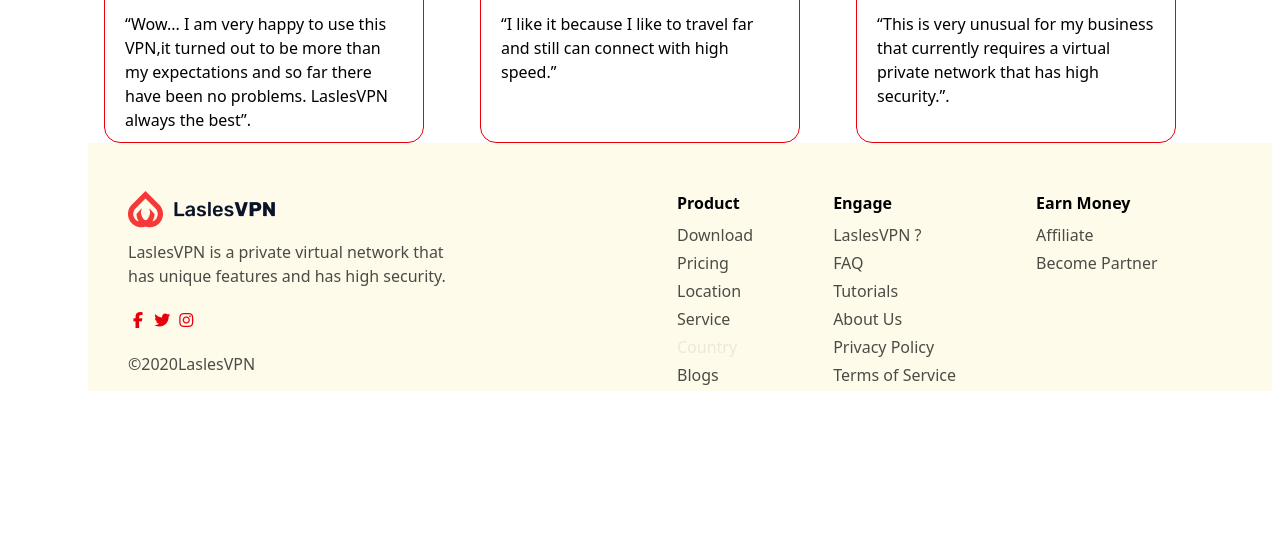
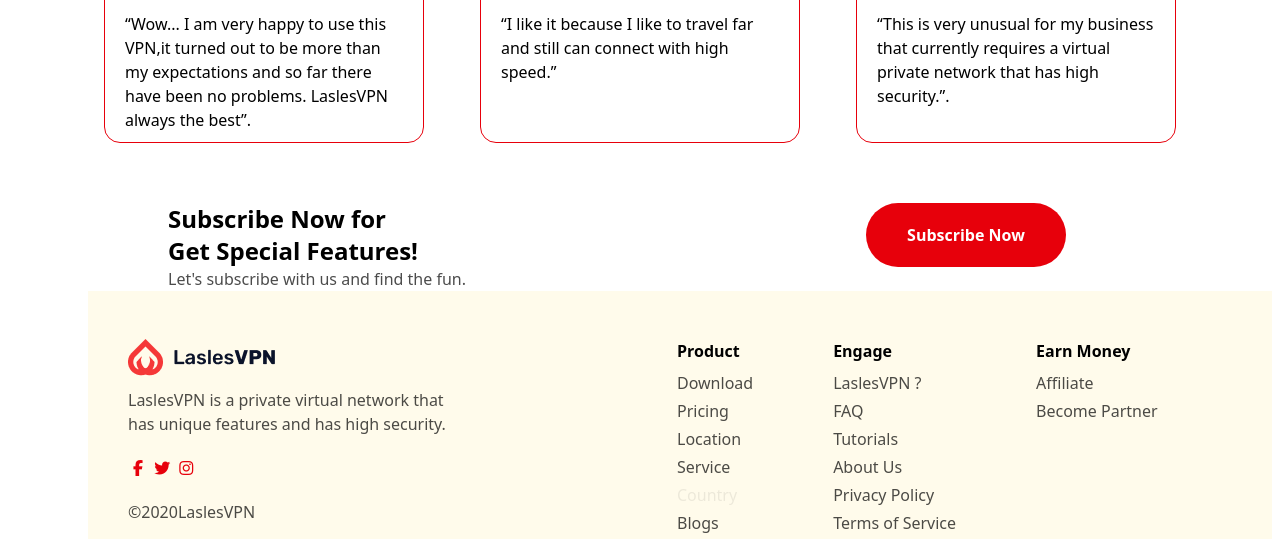
Before and after one commit to elyse-iradukunda/TailwindCss, a website: page public/index.html in a window 1280 px wide. Shown: the part 2164-2711 px from the top of the page. Before the commit the page ends 2563 px from the top, so only its background shows below. Drawn offline with nearby package versions, Linux system fonts and the light colour scheme.

Commit message:
to day's last changes on this vpn cloning

```diff
--- a/public/index.html
+++ b/public/index.html
@@ -14,7 +14,7 @@
 <body class="p-2">
 
     <header>
-        <nav class="flex  pb-10 sm: text-red-600">
+        <nav class="flex  pb-10">
                <div class=" pr-80  pl-10 pt-5">
                    <img src="/assets/Logo.png" alt="">
                </div>
@@ -195,6 +195,18 @@
                 <p class="relative top-4">“This is very unusual for my business that currently requires a virtual private network that has high security.”.</p>
             </div>
         </div>
+ <div class=" flex gap-100 ml-40 mt-15">
+    <div>
+     <p class="text-2xl font-bold" >Subscribe Now for <br> Get Special Features!</p>
+     <p class=" opacity-70">Let's subscribe with us and find the fun.</p>
+    </div>
+    <div>
+        <button class=" bg-red-600 p-5  font-bold rounded-4xl w-50 text-white " > Subscribe Now</button>
+    </div>
+ </div>
+
+
+
     </main>
     <footer class=" flex gap-20 bg-amber-50 ml-20">
 
```
